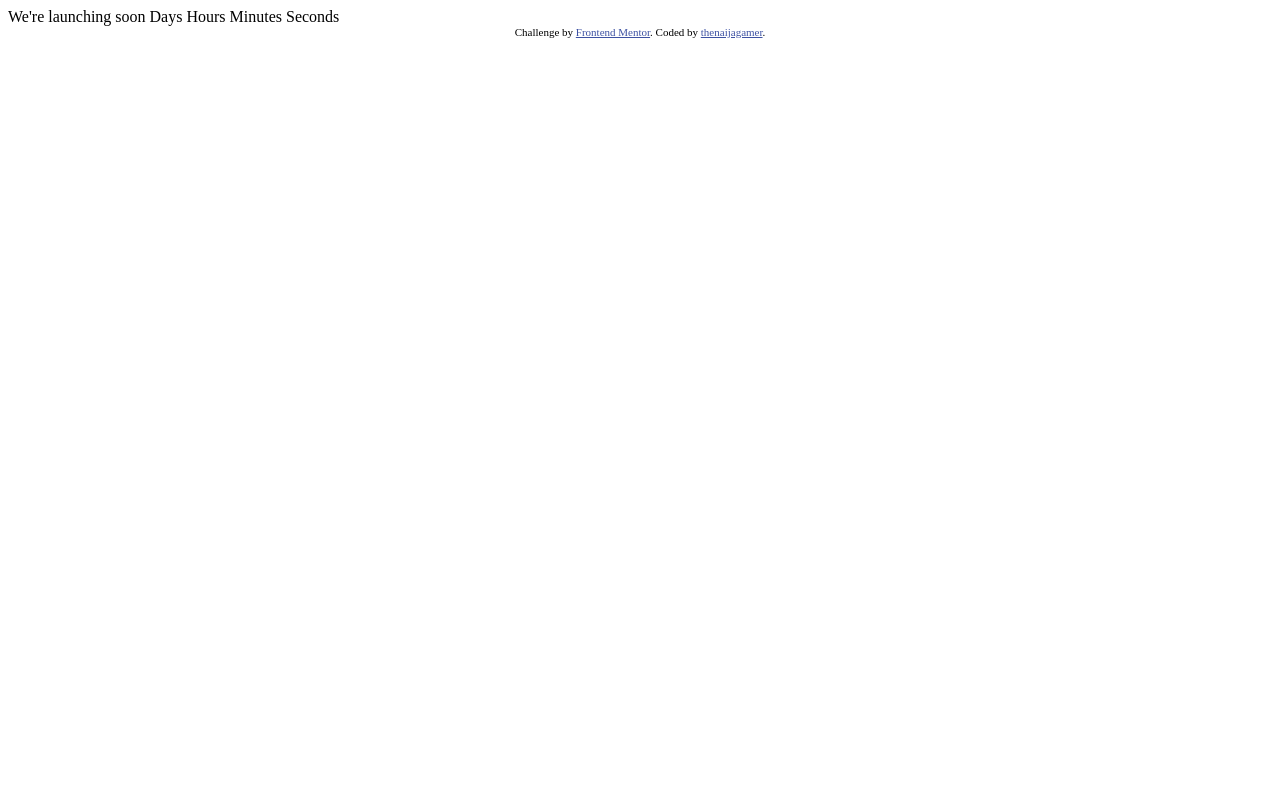
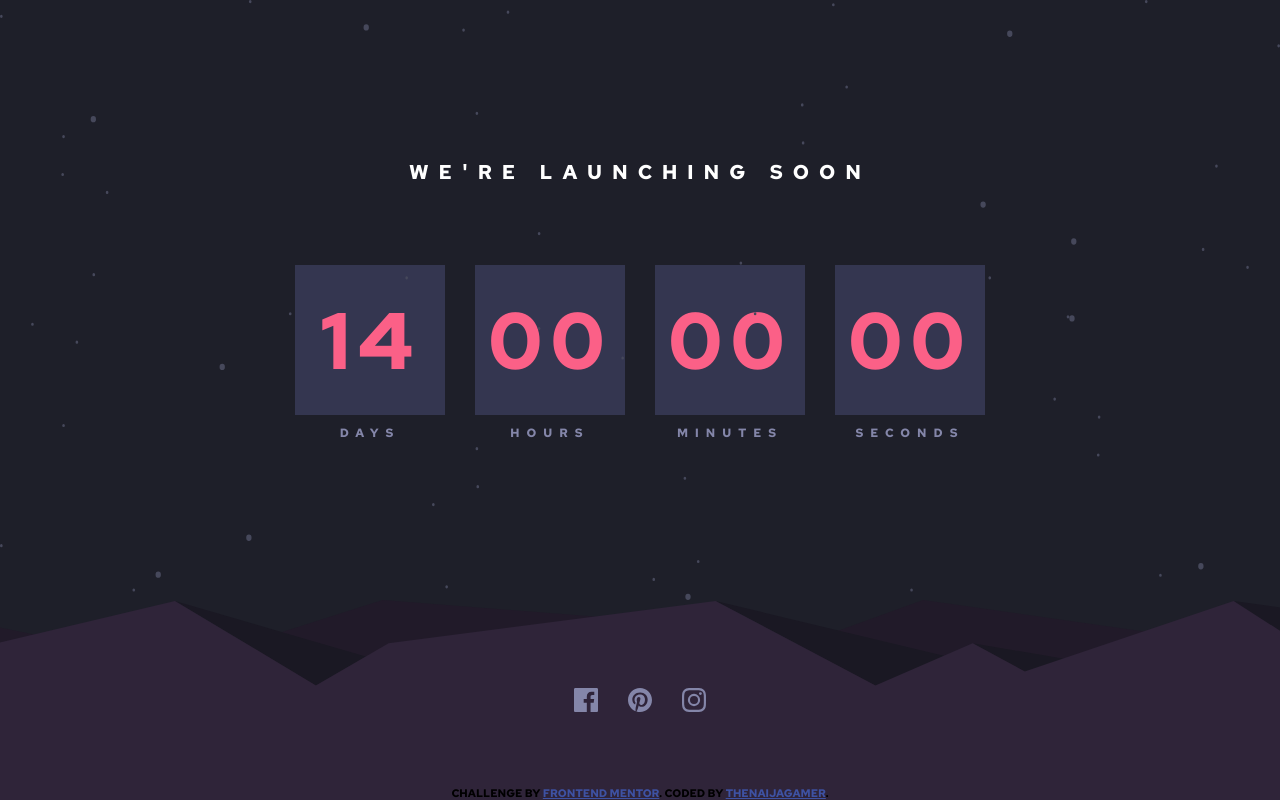
Before and after one commit to naijadevgamer/launch-countdown-timer, a website: page index.html in a window 1280 px wide. Drawn offline with Linux system fonts and the light colour scheme.

Commit message:
Add the page content and complete the basic design

```diff
--- a/index.html
+++ b/index.html
@@ -11,30 +11,54 @@
     />
     <link rel="preconnect" href="https://fonts.googleapis.com" />
     <link
-      href="https://fonts.googleapis.com/css2?family=Barlow+Semi+Condensed:wght@600;700&display=swap"
+      href="https://fonts.googleapis.com/css2?family=Red+Hat+Text:wght@400;700&display=swap"
       rel="stylesheet"
     />
+    <link rel="stylesheet" href="css/style.css" />
     <title>Launch countdown timer</title>
-
-    <!-- Feel free to remove these styles or customise in your own stylesheet 👍 -->
-    <style>
-      .attribution {
-        font-size: 11px;
-        text-align: center;
-      }
-      .attribution a {
-        color: hsl(228, 45%, 44%);
-      }
-    </style>
   </head>
   <body>
-    We're launching soon Days Hours Minutes Seconds
+    <header class="header">We're launching soon</header>
+    <img src="/images/bg-stars.svg" alt="stars" class="bg" />
+    <main>
+      <div class="time">
+        <div class="time__unit time__unit--day">
+          <div class="time__count time__count--day">14</div>
+          <div class="time__name time__name--day">Days</div>
+        </div>
+        <div class="time__unit time__unit--hour">
+          <div class="time__count time__count--hour">00</div>
+          <div class="time__name time__name--hour">Hours</div>
+        </div>
+        <div class="time__unit time__unit--minute">
+          <div class="time__count time__count--minute">00</div>
+          <div class="time__name time__name--minute">Minutes</div>
+        </div>
+        <div class="time__unit time__unit--second">
+          <div class="time__count time__count--second">00</div>
+          <div class="time__name time__name--second">Seconds</div>
+        </div>
+      </div>
+    </main>
 
+    <footer class="footer">
+      <div class="footer__icons">
+        <svg class="footer__icon">
+          <use xlink:href="images/sprite.svg#icon-facebook"></use>
+        </svg>
+        <svg class="footer__icon">
+          <use xlink:href="images/sprite.svg#icon-pininterest"></use>
+        </svg>
+        <svg class="footer__icon">
+          <use xlink:href="images/sprite.svg#icon-instagram"></use>
+        </svg>
+      </div>
       <div class="attribution">
         Challenge by
         <a href="https://www.frontendmentor.io?ref=challenge" target="_blank"
           >Frontend Mentor</a
         >. Coded by <a href="#">thenaijagamer</a>.
       </div>
+    </footer>
   </body>
 </html>
--- a/scss/_base.scss
+++ b/sass/_base.scss
@@ -30,7 +30,6 @@ $bp-small-phone: 18.75em; //300px
 
 html {
   box-sizing: border-box;
-  overflow-x: hidden;
   font-size: 62.5%; // 1rem = 10px; 10px/16px = 62.5%
   @media only screen and (min-width: $bp-large-desktop) {
     font-size: 75%;
@@ -44,15 +43,25 @@ html {
 }
 
 body {
-  font-family: "Barlow Semi Condensed", sans-serif;
+  font-family: "Red Hat Text", sans-serif;
   min-height: 100vh;
-  color: $color-white;
+  background-color: $very-dark-blue-1;
   text-transform: uppercase;
-  padding: 0 2.5rem;
-  padding-bottom: 3rem;
-  font-weight: 600;
-  overflow: hidden;
+  font-weight: 700;
   position: relative;
+  padding-bottom: 20rem;
+  display: flex;
+  flex-direction: column;
+  align-items: center;
+  justify-content: center;
+  .bg {
+    position: absolute;
+    top: 0;
+    left: 0;
+    height: calc(100vh - 20rem);
+    width: 100%;
+    // object-fit: cover;
+  }
 }
 // ::selection {
 //   background-color: $color-white;
--- /dev/null
+++ b/sass/_components.scss
@@ -0,0 +1,80 @@
+// Heading
+.header {
+  color: $color-white;
+  margin-bottom: 8rem;
+  font-size: 2rem;
+  letter-spacing: 1rem;
+}
+// Main
+.time {
+  display: flex;
+  &:not(:last-child) {
+    margin-right: 3rem;
+  }
+
+  &__unit {
+    &:not(:last-child) {
+      margin-right: 3rem;
+    }
+  }
+  &__count {
+    height: 15rem;
+    width: 15rem;
+    background-color: $dark-desaturated-blue;
+    color: $color-primary-2;
+    margin-bottom: 1rem;
+    font-size: 8rem;
+    display: flex;
+    justify-content: center;
+    align-items: center;
+    letter-spacing: 7px;
+  }
+  &__name {
+    color: $color-primary-1;
+    text-align: center;
+    font-size: 1.2rem;
+    letter-spacing: 7px;
+  }
+}
+
+// Footer
+.footer {
+  position: absolute;
+  left: 0;
+  bottom: 0;
+  width: 100%;
+  background-image: url(../images/pattern-hills.svg);
+  background-size: cover;
+  background-repeat: no-repeat;
+  background-position: right;
+  height: 20rem;
+  display: flex;
+  justify-content: center;
+  align-items: center;
+  &__icons {
+    display: flex;
+    justify-content: center;
+  }
+  &__icon {
+    height: 24px;
+    width: 24px;
+    fill: $color-primary-1;
+    transition: fill 0.2s ease;
+    &:not(:last-child) {
+      margin-right: 3rem;
+    }
+    &:hover {
+      fill: $color-primary-2;
+      cursor: pointer;
+    }
+  }
+}
+.attribution {
+  font-size: 11px;
+  text-align: center;
+  position: absolute;
+  bottom: 0;
+}
+.attribution a {
+  color: hsl(228, 45%, 44%);
+}
--- /dev/null
+++ b/sass/main.scss
@@ -0,0 +1,2 @@
+@import "base";
+@import "components";
```
Also changed, not shown: package.json (+7 -1 lines), css/style.css (added), images/sprite.svg (added), 2 other files. Lines whose indentation alone changed are shown as unchanged.
